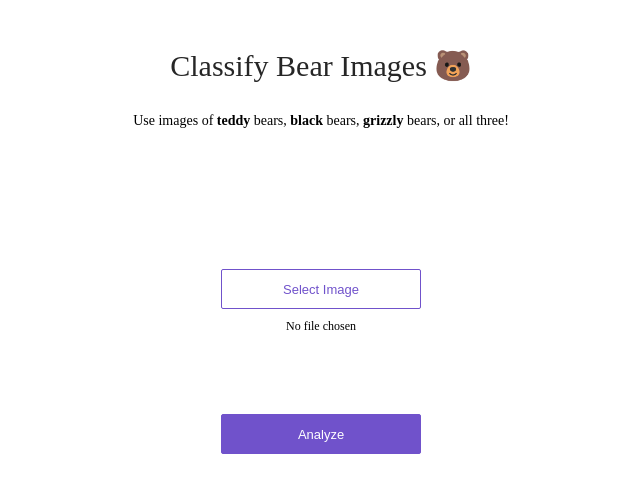
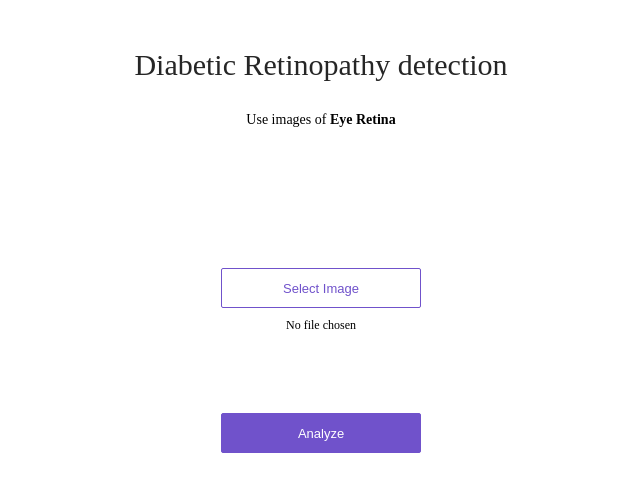
Before and after one commit to Vigneshthanga/Diabetic_Retinopathy, a plain HTML site: page app/view/index.html in a window 1280 px wide. Shown: the whole page, without its empty margins (319-959 px from the left). Drawn offline with Linux system fonts and the light colour scheme.

Commit message:
Add files via upload

```diff
--- a/app/view/index.html
+++ b/app/view/index.html
@@ -7,10 +7,9 @@
 <body>
 <div>
   <div class='center'>
-    <div class='title'>Classify Bear Images 🐻</div>
+    <div class='title'>Diabetic Retinopathy detection </div>
     <p>
-      Use images of <strong>teddy</strong> bears, <strong>black</strong> bears, <strong>grizzly</strong> bears, or
-      all three!
+      Use images of <strong> Eye Retina </strong>
     </p>
     <div class='content'>
       <div class='no-display'>
@@ -34,6 +33,9 @@
       <div class='result-label'>
         <label id='result-label'></label>
       </div>
+      <div class='conf-label'>
+        <label id='conf-label'></label>
+      </div>
     </div>
   </div>
 </div>
```
